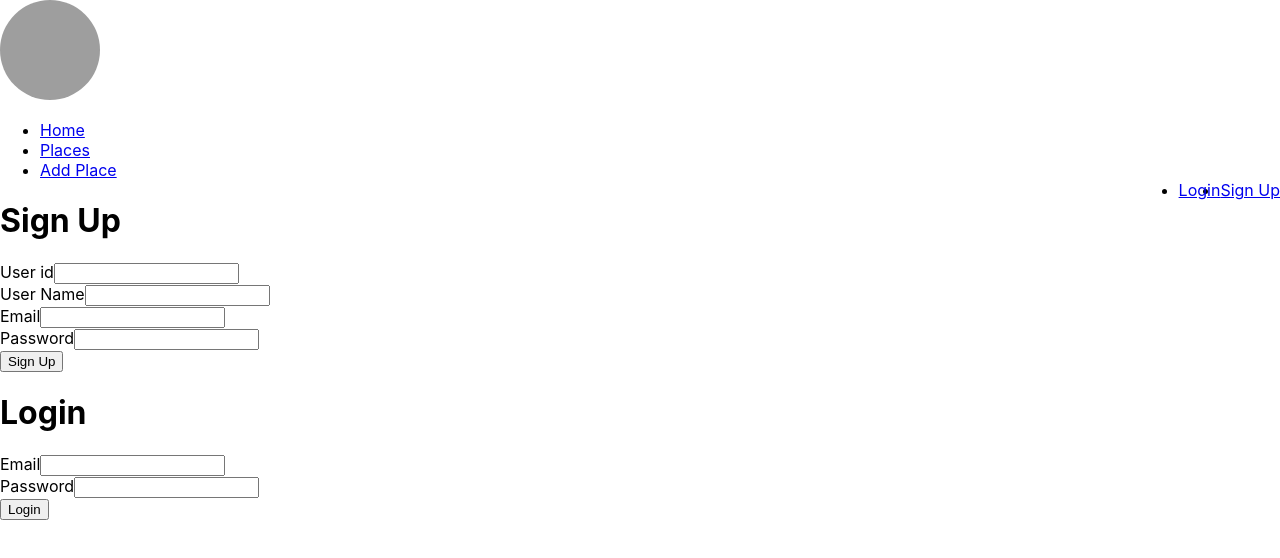
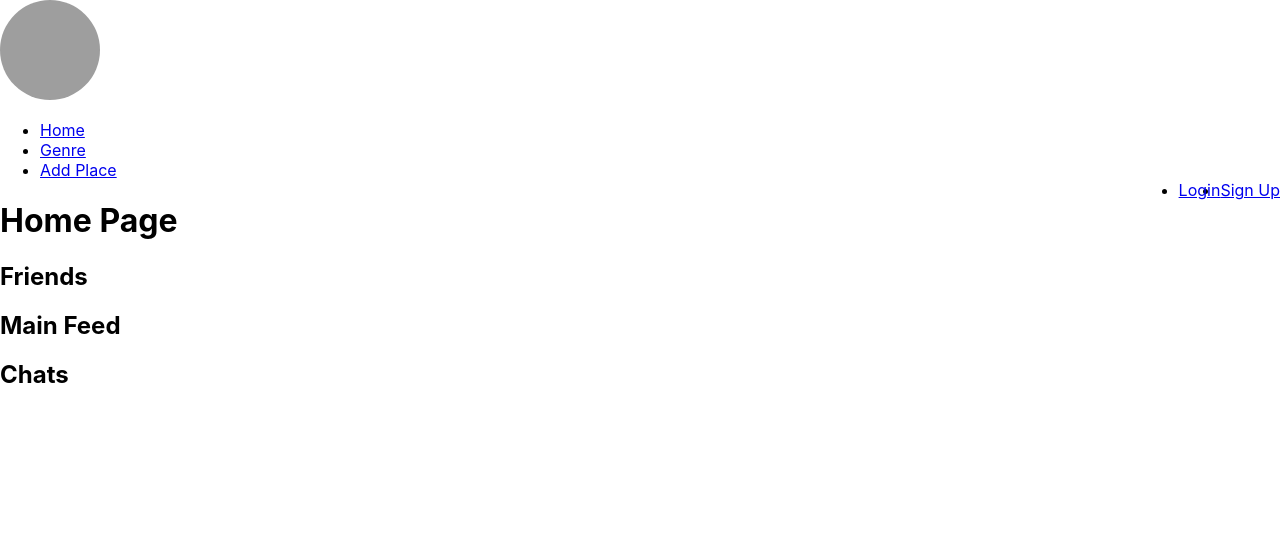
Before and after one commit to zacharyd97/odu-milestone-3, a React (Create React App) app in the folder frontend/: page / in a window 1280 px wide. Shown: the top 558 px of the page. Built offline with nearby package versions, Linux system fonts and the light colour scheme; grey boxes are pictures that could not be loaded.

Commit message:
edited frontend

```diff
--- a/frontend/src/App.js
+++ b/frontend/src/App.js
@@ -14,13 +14,11 @@ function App() {
       <CurrentUserProvider>
         <BrowserRouter>
           <Navigation />
-      <SignUpForm/>
-      <LoginForm/>
           <div className='Display'>
             <Routes>
-            <Route path="/" element={ Home } />
-            <Route exact path="/sign-up" component={SignUpForm} />
-            <Route exact path="/login" component={LoginForm} />
+              <Route path="/" element={<Home />} />
+              <Route exact path="/sign-up" element={<SignUpForm />} />
+              <Route exact path="/login" element={<LoginForm />} />
             </Routes>
           </div>
         </BrowserRouter>
--- a/frontend/src/components/Navigation.js
+++ b/frontend/src/components/Navigation.js
@@ -47,8 +47,8 @@ function Navigation() {
                         </a>
                     </li>
                     <li>
-                        <a href="#" onClick={() => navigate("/places")}>
-                            Places
+                        <a href="#" onClick={() => navigate("/genres")}>
+                            Genre
                         </a>
                     </li>
                     <li>
```
Also changed, not shown: frontend/package.json (+4 -4 lines). Lines whose indentation alone changed are shown as unchanged.
